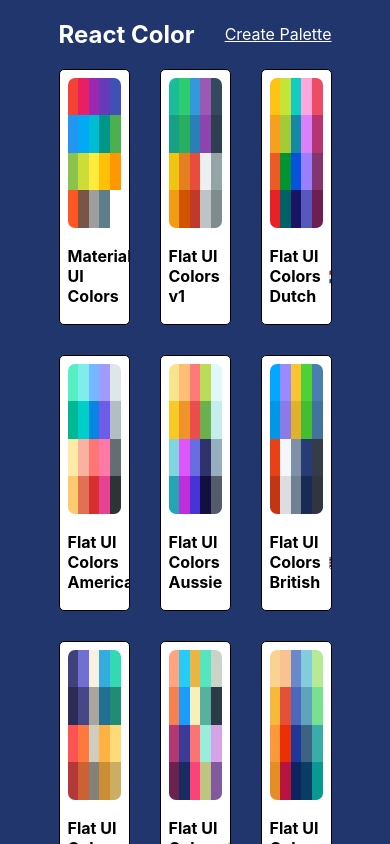
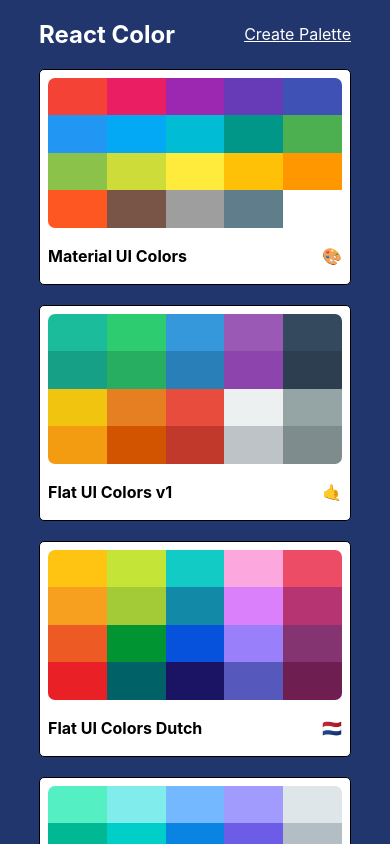
Before and after one commit to harelpanker/react-colors, a React (Create React App) app: page / in a window 390 px wide. Shown: the top 844 px of the page. Built offline with nearby package versions, Linux system fonts and the light colour scheme.

Commit message:
Make PaletteList responsive

```diff
--- a/src/components/styles/PaletteListStyles.js
+++ b/src/components/styles/PaletteListStyles.js
@@ -1,3 +1,5 @@
+import sizes from "./sizes";
+
 export default {
   root: {
     backgroundColor: "#22366e",
@@ -14,6 +16,12 @@
     alignItems: "flex-start",
     flexDirection: "column",
     flexWrap: "wrap",
+    [sizes.down("lg")]: {
+      width: "90%",
+    },
+    [sizes.down("xs")]: {
+      width: "80%",
+    },
   },
   nav: {
     display: "flex",
@@ -32,5 +40,12 @@
     display: "grid",
     gridTemplateColumns: "repeat(3, 1fr)",
     gridGap: "30px",
+    [sizes.down("md")]: {
+      gridTemplateColumns: "repeat(2, 1fr)",
+    },
+    [sizes.down("xs")]: {
+      gridTemplateColumns: "1fr",
+      gridGap: "20px",
+    },
   },
 };
```
